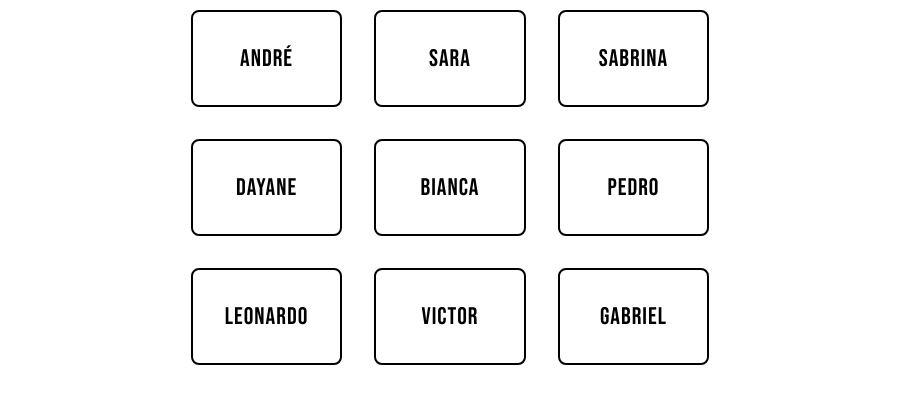
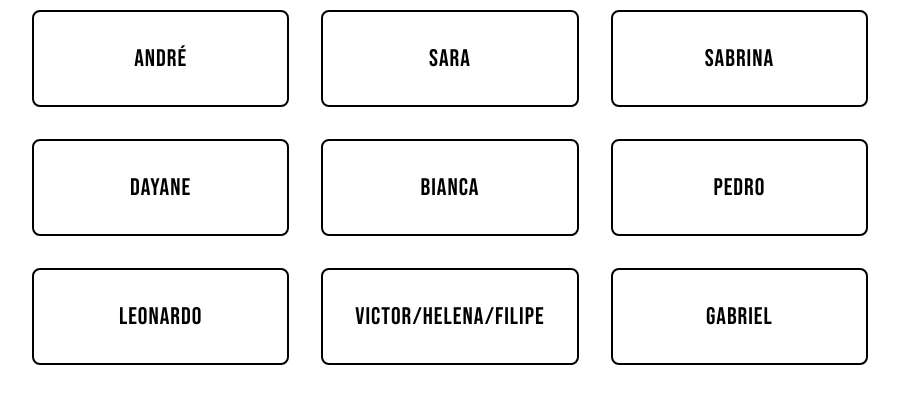
Before and after one commit to observatorioctrls/IndexOficinaObras, a plain HTML site: page index.html in a window 1280 px wide. Shown: the part 265-668 px from the top of the page, without its empty margins (190-1089 px from the left). Drawn offline with Linux system fonts and the light colour scheme.

Commit message:
Update index.html

```diff
--- a/index.html
+++ b/index.html
@@ -18,7 +18,7 @@
         <button class="access-button" onclick="window.location.href='https://transmissoes-digitais.vercel.app/'">Bianca</button>
         <button class="access-button" onclick="window.location.href='https://observatorioctrls.github.io/IndexOficinaObras/PEDRO/'">Pedro</button>
         <button class="access-button" onclick="window.location.href='https://observatorioctrls.github.io/IndexOficinaObras/LEONARDO/'">Leonardo</button>
-        <button class="access-button" onclick="window.location.href='https://observatorioctrls.github.io/IndexOficinaObras/VICTOR/'">Victor</button>
+        <button class="access-button" onclick="window.location.href='https://observatorioctrls.github.io/IndexOficinaObras/VICTOR/'">Victor/Helena/Filipe</button>
         <button class="access-button" onclick="window.location.href='https://observatorioctrls.github.io/IndexOficinaObras/GABRIEL/'">Gabriel</button>
     </div>
 </body>
```
